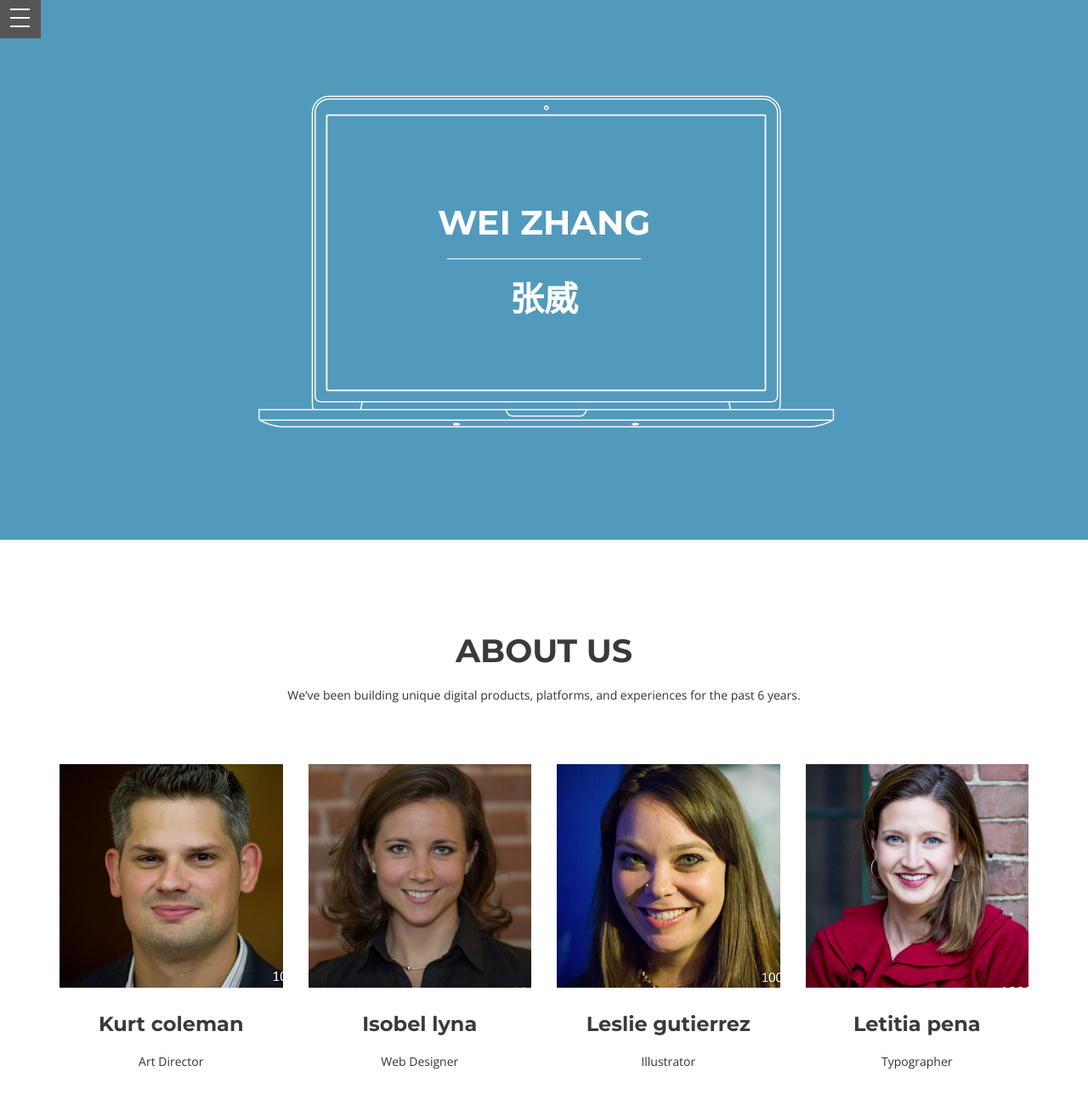
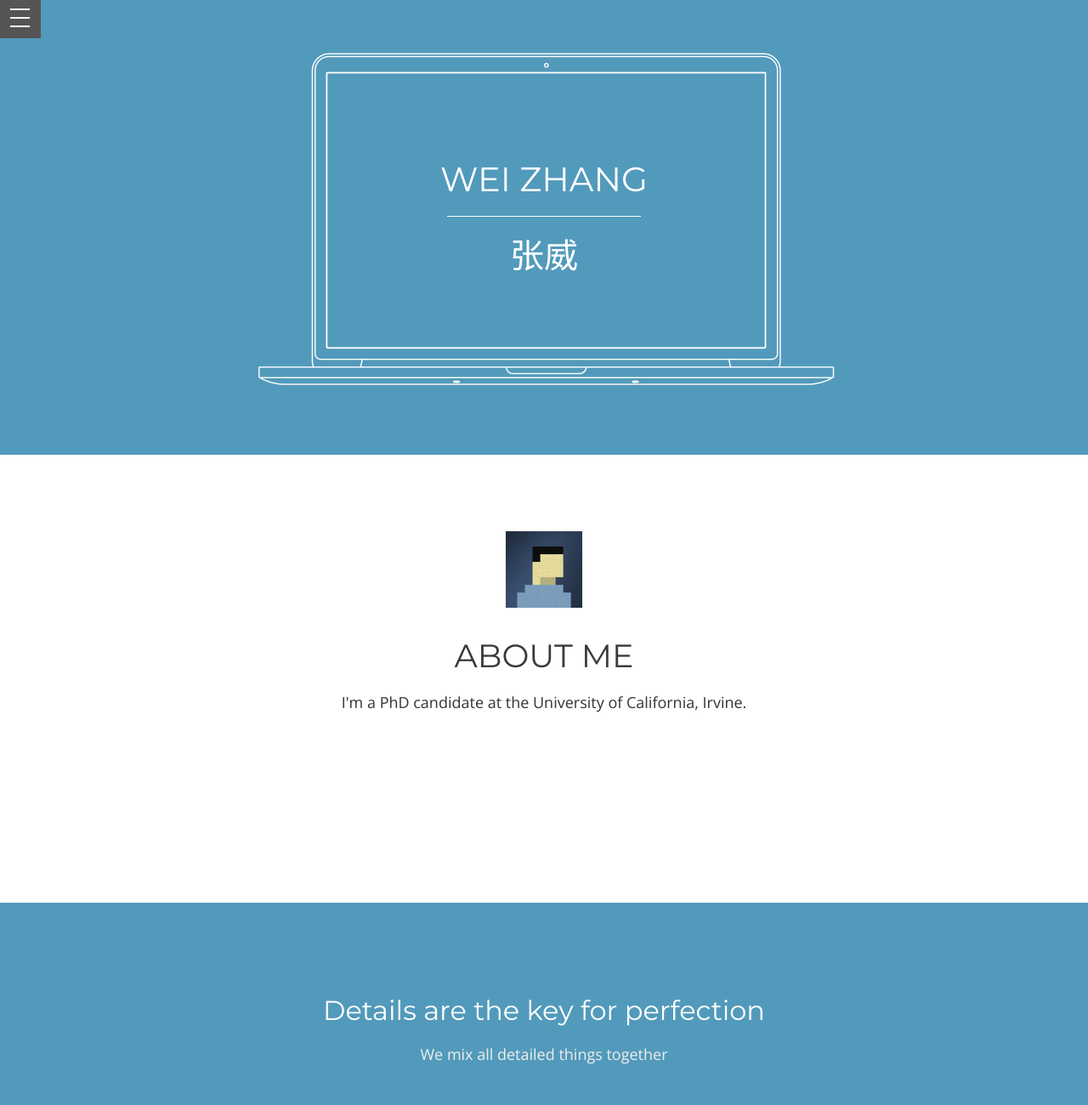
Before and after one commit to thezhangwei/thezhangwei.github.io, a plain HTML site: page index.html in a window 1280 px wide. Shown: the top 1300 px of the page at 85% size. Drawn offline with nearby package versions, Linux system fonts and the light colour scheme.

Commit message:
Cleaned up header and about

```diff
--- a/css/style.css
+++ b/css/style.css
@@ -14,9 +14,12 @@
 	margin:0;
 	padding:0;
 	text-align: center;
-	font-family: 'Open Sans', sans-serif;
-	font-size: 14px;
+	font-family: 'Open Sans', "Microsoft Yahei", sans-serif;
+	font-size: 18px;
 	line-height: 1.6em;
+	-webkit-font-smoothing: antialiased;
+	text-rendering: geometricPrecision;
+	-moz-osx-font-smoothing: antialiased;
 }
 
 h1 {
@@ -40,15 +43,26 @@
 
 h1,h2,h3,h4,h5,h6,.h1,.h2,.h3,.h4,.h5,.h6{
 	color: #3a3a3a;
-	font-weight: 700;
+	font-weight: 400;
 	margin-bottom: 20px;
-	font-family: 'Montserrat', sans-serif;
+	font-family: 'Montserrat', "Microsoft Yahei", sans-serif;
 }
 
-#chinese-name {
-		font-family: "Microsoft Yahei", "微软雅黑", "华文细黑", STXihei, sans-serif;
+.name {
+	color: #fff;
+	font-size: 40px;
+	text-transform: uppercase;
 }
 
+.logo {
+  background: url(../img/zwei-8bit.jpeg) center 0 no-repeat;
+  background-size: 90px 90px;
+  height: 90px;
+  margin: 0 auto 16px;
+  overflow: hidden;
+  text-indent: -9999em;
+  width: 90px;
+}
 
 .lead{
 	font-weight: 400;
@@ -172,7 +186,8 @@
 ============================= */
 
 #spacer1{
-	background-image: url(../img/spacer/1.jpg);
+	/* background-image: url(../img/spacer/1.jpg); */
+	background-color: #529abb;
 }
 #spacer2{
 	background-image: url(../img/spacer/2.jpg);
@@ -184,7 +199,7 @@
 ================================= */
 
 #intro{
-    height:635px;
+    height:535px;
     width:100%;
     background-color: #529abb;
     background-image: url(../img/bg-mac.png);
@@ -195,12 +210,10 @@
     position:relative;
 }
 
-
-
 .intro-text {
 	position:relative;
 	width:100%;
-	margin-top:200px;
+	margin-top:150px;
 	z-index:1000;
 }
 #intro .brand {
--- a/index.html
+++ b/index.html
@@ -40,20 +40,16 @@
 			<div class="intro-text">
 				<div class="container">
 					<div class="row">
-
-
 					<div class="col-md-12">
-
 						<div class="brand">
-              <h1><a href="index.html">Wei Zhang</a></h1>
+              <h1 class="name">Wei Zhang</h1>
 							<div class="line-spacer"></div>
-              <h1 id="chinese-name"><a href="index.html">张威</a></h1>
+              <h1 class="name">张威</h1>
 						</div>
 					</div>
 					</div>
 				</div>
 		 	</div>
-
 	 </div>
 
 
@@ -62,43 +58,16 @@
 	  <!-- About -->
 	  <section id="about" class="home-section bg-white">
 		<div class="container">
+      	<div class="row">
+          <div class="logo"></div>
+        </div>
 			  <div class="row">
 				  <div class="col-md-offset-2 col-md-8">
 					<div class="section-heading">
-					 <h2>About us</h2>
-					 <p>We’ve been building unique digital products, platforms, and experiences for the past 6 years.</p>
+					 <h2>About Me</h2>
+					 <p>I'm a PhD candidate at the University of California, Irvine.</p>
 					</div>
 				  </div>
-			  </div>
-			  <div class="row">
-                <div class="col-xs-12 col-sm-3 col-md-3 col-lg-3">
-					<div class="box-team wow bounceInDown" data-wow-delay="0.1s">
-                    <img src="img/team/1.jpg" alt="" class="img-responsive" />
-                    <h4>Kurt coleman</h4>
-                    <p>Art Director</p>
-					</div>
-                </div>
-                <div class="col-xs-12 col-sm-3 col-md-3 col-lg-3" data-wow-delay="0.3s">
-					<div class="box-team wow bounceInDown">
-                    <img src="img/team/2.jpg" alt="" class="img-responsive" />
-                    <h4>Isobel lyna</h4>
-                    <p>Web Designer</p>
-					</div>
-                </div>
-                <div class="col-xs-12 col-sm-3 col-md-3 col-lg-3" data-wow-delay="0.5s">
-					<div class="box-team wow bounceInDown">
-                    <img src="img/team/3.jpg" alt="" class="img-responsive" />
-                    <h4>Leslie gutierrez</h4>
-                    <p>Illustrator</p>
-					</div>
-                </div>
-                <div class="col-xs-12 col-sm-3 col-md-3 col-lg-3" data-wow-delay="0.7s">
-					<div class="box-team wow bounceInDown">
-                    <img src="img/team/4.jpg" alt="" class="img-responsive" />
-                    <h4>Letitia pena</h4>
-                    <p>Typographer</p>
-					</div>
-                </div>
 			  </div>
 		  </div>
 	  </section>
@@ -109,8 +78,8 @@
 				<div class="row">
 					<div class="col-md-12">
 						<div class="color-light">
-						<h2 class="wow bounceInDown" data-wow-delay="1s">Details are the key for perfection</h2>
-						<p class="lead wow bounceInUp" data-wow-delay="2s">We mix all detailed things together</p>
+						<h2>Details are the key for perfection</h2>
+						<p>We mix all detailed things together</p>
 						</div>
 					</div>
 				</div>
@@ -314,8 +283,8 @@
 				<div class="row">
 					<div class="col-md-12">
 						<div class="color-light">
-						<h2 class="wow bounceInDown" data-wow-delay="1s">Details are the key for perfection</h2>
-						<p class="lead wow bounceInUp" data-wow-delay="2s">We mix all detailed things together</p>
+						<h2>Details are the key for perfection</h2>
+						<p>We mix all detailed things together</p>
 						</div>
 					</div>
 				</div>
```
Also changed, not shown: img/zwei-8bit.jpeg (added).
